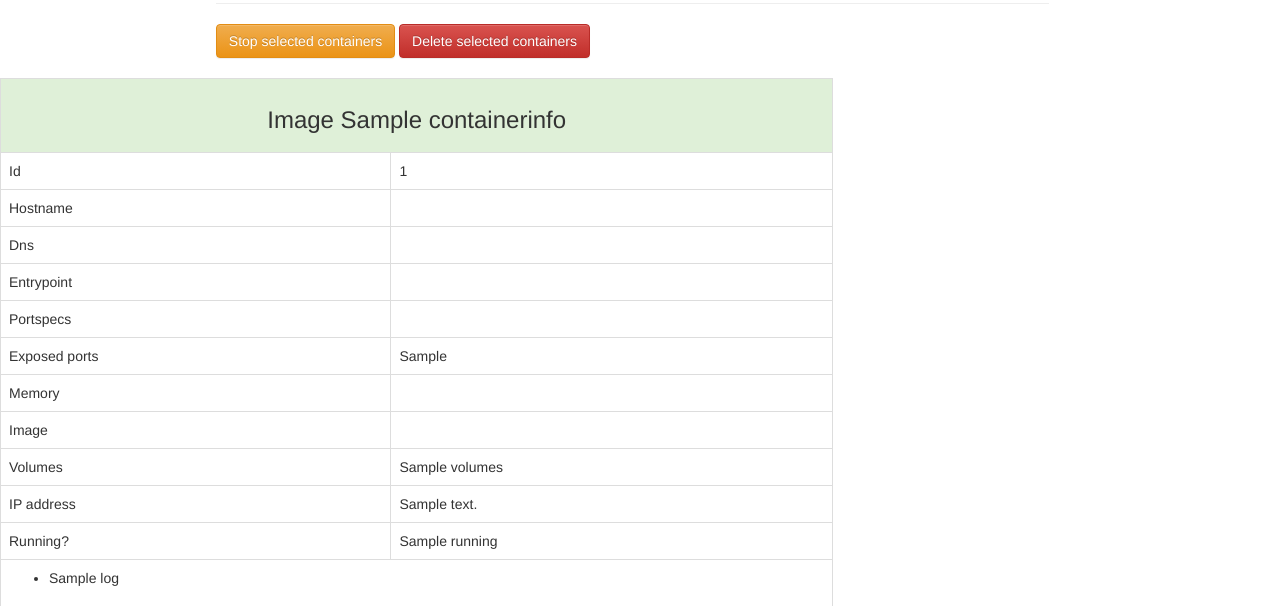
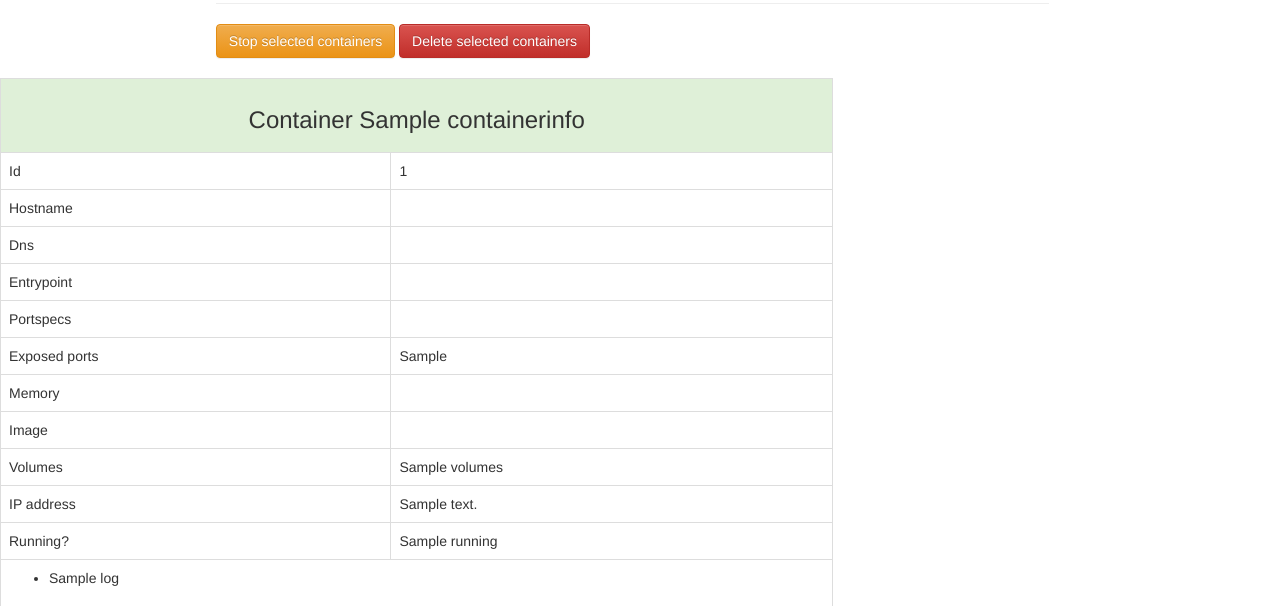
Before and after one commit to Itxaka/Gobolino, a Flask app: template web/templates/containers.html in a window 1280 px wide. Shown: the part 252-858 px from the top of the page. Run offline with Flask 2, Linux system fonts and the light colour scheme; the template is opened without the code that fills it: most values are stand-ins (such as "Sample title", 1, 10 or a date in 2020); parts of the project's set-up code (start-up, migrations or seed data) failed here and were passed over; some libraries are stand-ins or nearby versions; some web fonts are replaced.

Commit message:
fix wrong name

```diff
--- a/web/templates/containers.html
+++ b/web/templates/containers.html
@@ -51,7 +51,7 @@
     {% if containerinfo %}
             <div id="containerinfo" class="col-md-8">
                 <table class="table table-bordered table-hover">
-                <tr class="success"><th colspan="2"><center><h3>Image {{ containerinfo.Name }}</h3></center></th></tr>
+                <tr class="success"><th colspan="2"><center><h3>Container {{ containerinfo.Name }}</h3></center></th></tr>
                 <tr><td>Id</td><td>{{ containerinfo.ID|truncate(12, True, end="") }}</td></tr>
                 <tr><td>Hostname</td><td>{{ containerinfo.Config.Hostname }}</td></tr>
                 <tr><td>Dns</td><td>{% if containerinfo.Config.Dns is not none %}{% for item in containerinfo.Config.Dns %}{% if loop.last %}{{ item }}{% else %}{{ item }}, {% endif %}{% endfor %}{% else %}No Dns{% endif %}</td></tr>
```
